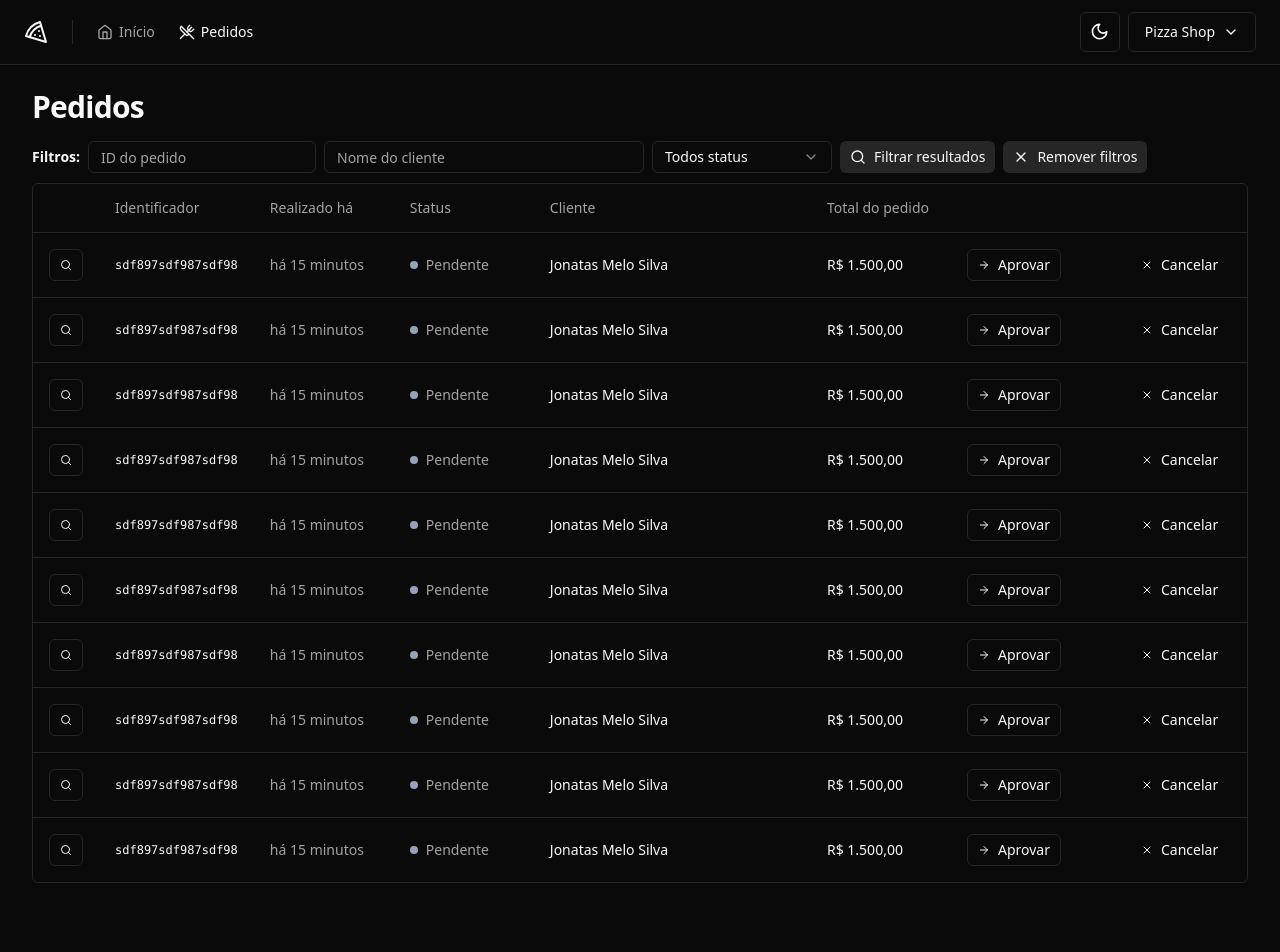
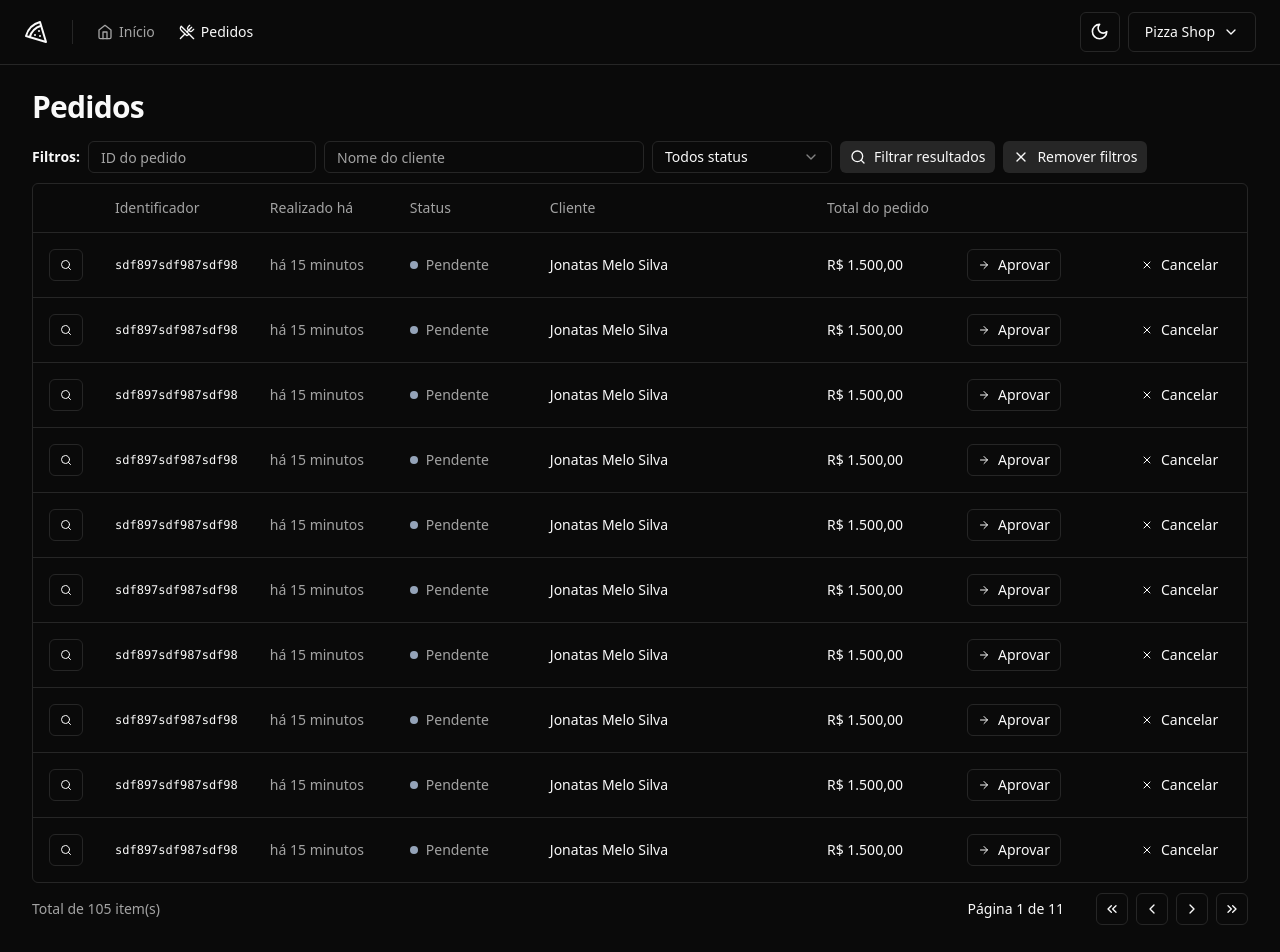
Before and after one commit to jonatas-melo-silva/pizzashop-web, a React (Vite) app: page /orders in a window 1280 px wide. Shown: the top 952 px of the page. Before the commit the page ends 915 px from the top, so only its background shows below. Built offline with nearby package versions, Linux system fonts and the light colour scheme.

Commit message:
feat: adiciona componente pagination

```diff
--- a/src/components/index.ts
+++ b/src/components/index.ts
@@ -1,5 +1,6 @@
 export * from './account-menu'
 export * from './header'
 export * from './nav-link'
+export * from './pagination'
 export * from './theme'
 export * from './ui'
--- /dev/null
+++ b/src/components/pagination.tsx
@@ -0,0 +1,61 @@
+import { cva } from 'class-variance-authority'
+import {
+  ChevronLeft,
+  ChevronRight,
+  ChevronsLeft,
+  ChevronsRight,
+} from 'lucide-react'
+import { ComponentProps } from 'react'
+
+import { cn } from '@/libs'
+
+import { Button } from './ui'
+
+const styles = cva('flex items-center justify-between')
+
+export type PaginationProps = ComponentProps<'section'> & {
+  totalCount: number
+  perPage: number
+  pageIndex: number
+}
+
+export function Pagination({
+  className,
+  pageIndex,
+  perPage,
+  totalCount,
+  ...props
+}: PaginationProps) {
+  const pages = Math.ceil(totalCount / perPage) || 1
+  return (
+    <section className={cn(styles({ className }))} {...props}>
+      <span className="text-sm text-muted-foreground">
+        Total de {totalCount} item(s)
+      </span>
+
+      <div className="flex items-center gap-6 lg:gap-8">
+        <div className="text-sm font-medium">
+          Página {pageIndex + 1} de {pages}
+        </div>
+        <div className="flex items-center gap-2">
+          <Button variant="outline" className="h-8 w-8 p-0">
+            <ChevronsLeft className="h-4 w-4" />
+            <span className="sr-only">Primeira página</span>
+          </Button>
+          <Button variant="outline" className="h-8 w-8 p-0">
+            <ChevronLeft className="h-4 w-4" />
+            <span className="sr-only">Página anterior</span>
+          </Button>
+          <Button variant="outline" className="h-8 w-8 p-0">
+            <ChevronRight className="h-4 w-4" />
+            <span className="sr-only">Próxima página</span>
+          </Button>
+          <Button variant="outline" className="h-8 w-8 p-0">
+            <ChevronsRight className="h-4 w-4" />
+            <span className="sr-only">Última página</span>
+          </Button>
+        </div>
+      </div>
+    </section>
+  )
+}
--- a/src/pages/app/orders/orders.tsx
+++ b/src/pages/app/orders/orders.tsx
@@ -3,6 +3,7 @@ import { ComponentProps } from 'react'
 import { Helmet } from 'react-helmet-async'
 
 import {
+  Pagination,
   Table,
   TableBody,
   TableHead,
@@ -24,7 +25,6 @@ export function Orders({ className, ...props }: OrdersProps) {
       <Helmet title="Pedidos" />
       <div className={cn(styles({ className }))} {...props}>
         <h1 className="text-3xl font-bold tracking-tight">Pedidos</h1>
-      </div>
 
         <div className="space-y-2.5">
           <OrderTableFilters />
@@ -54,6 +54,9 @@ export function Orders({ className, ...props }: OrdersProps) {
               </TableBody>
             </Table>
           </section>
+
+          <Pagination pageIndex={0} totalCount={105} perPage={10} />
+        </div>
       </div>
     </>
   )
```
Lines whose indentation alone changed are shown as unchanged.
